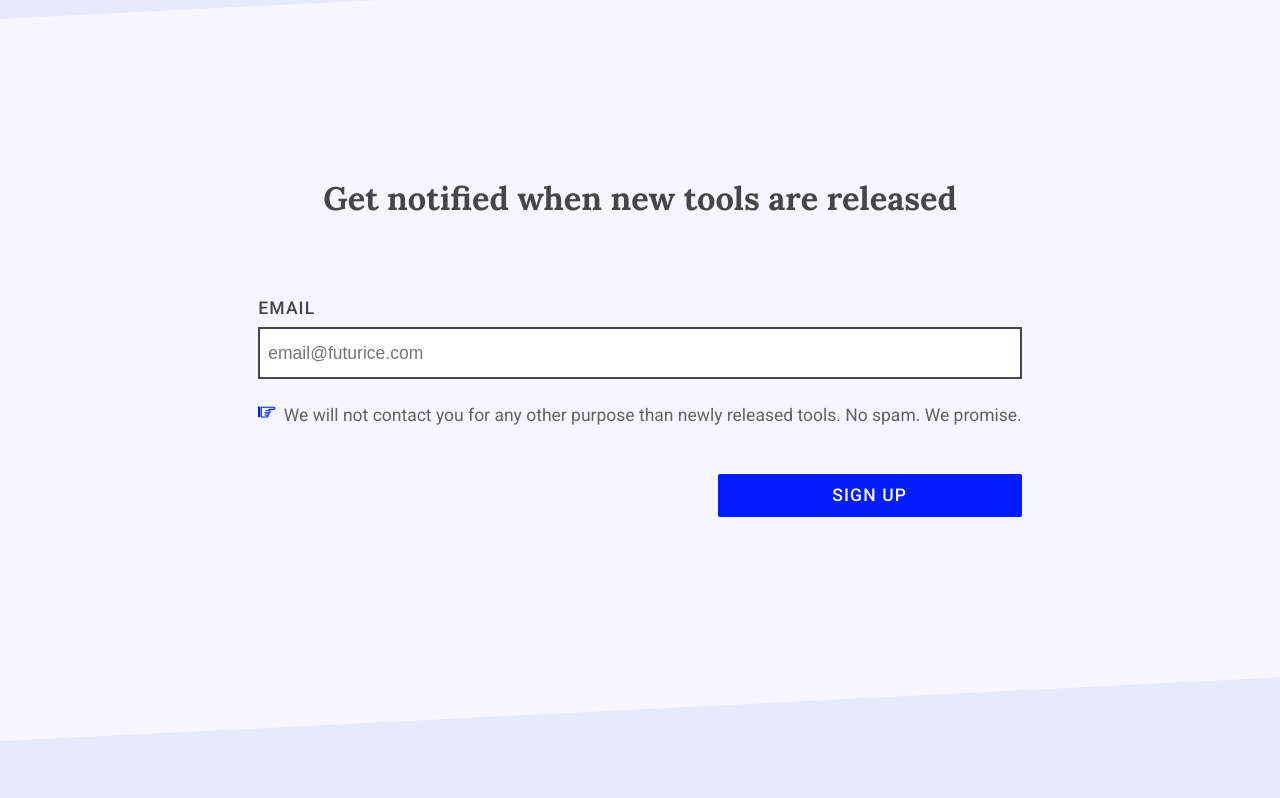
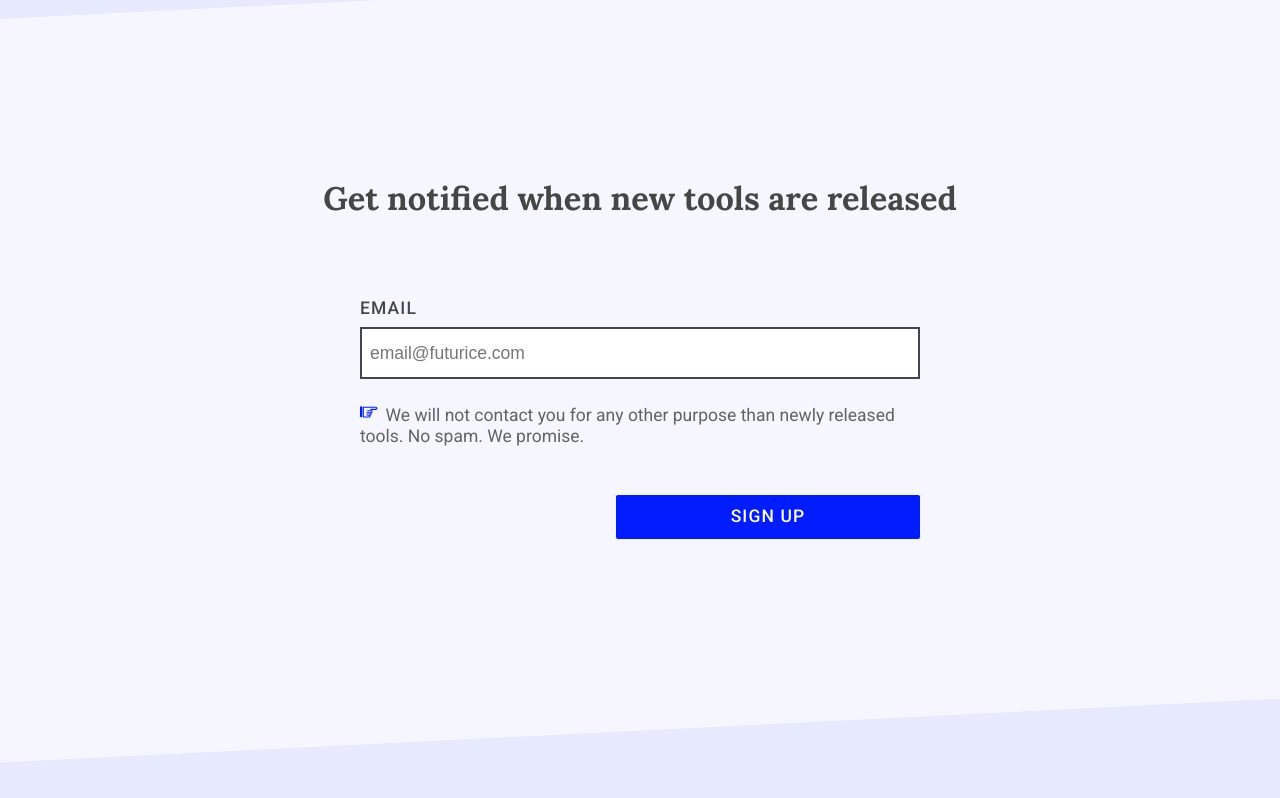
Before and after one commit to accessibility-tools/website, a Next.js app: page / in a window 1280 px wide. Shown: the part 2752-3550 px from the top of the page. Built offline with nearby package versions, Linux system fonts and the light colour scheme.

Commit message:
sign up note width fix

```diff
--- a/src/components/text-input/TextInput.jsx
+++ b/src/components/text-input/TextInput.jsx
@@ -60,6 +60,10 @@ const StyledSubtext = styled.div`
 
   & > *:first-child {
     margin-right: 0.5rem;
+  }
+
+  @media (min-width: 48rem) {
+    width: 35rem;
   }
 `;
 
```
